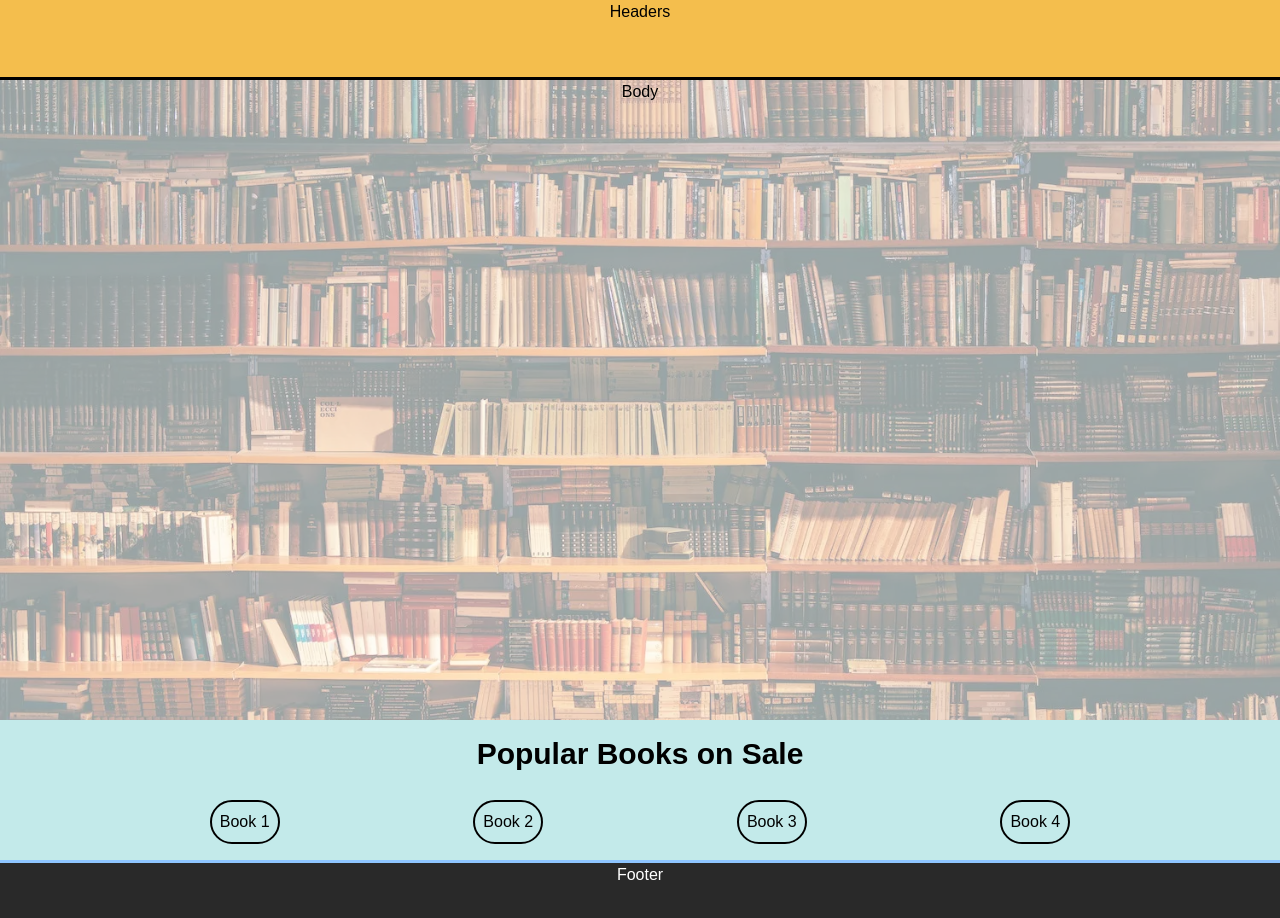
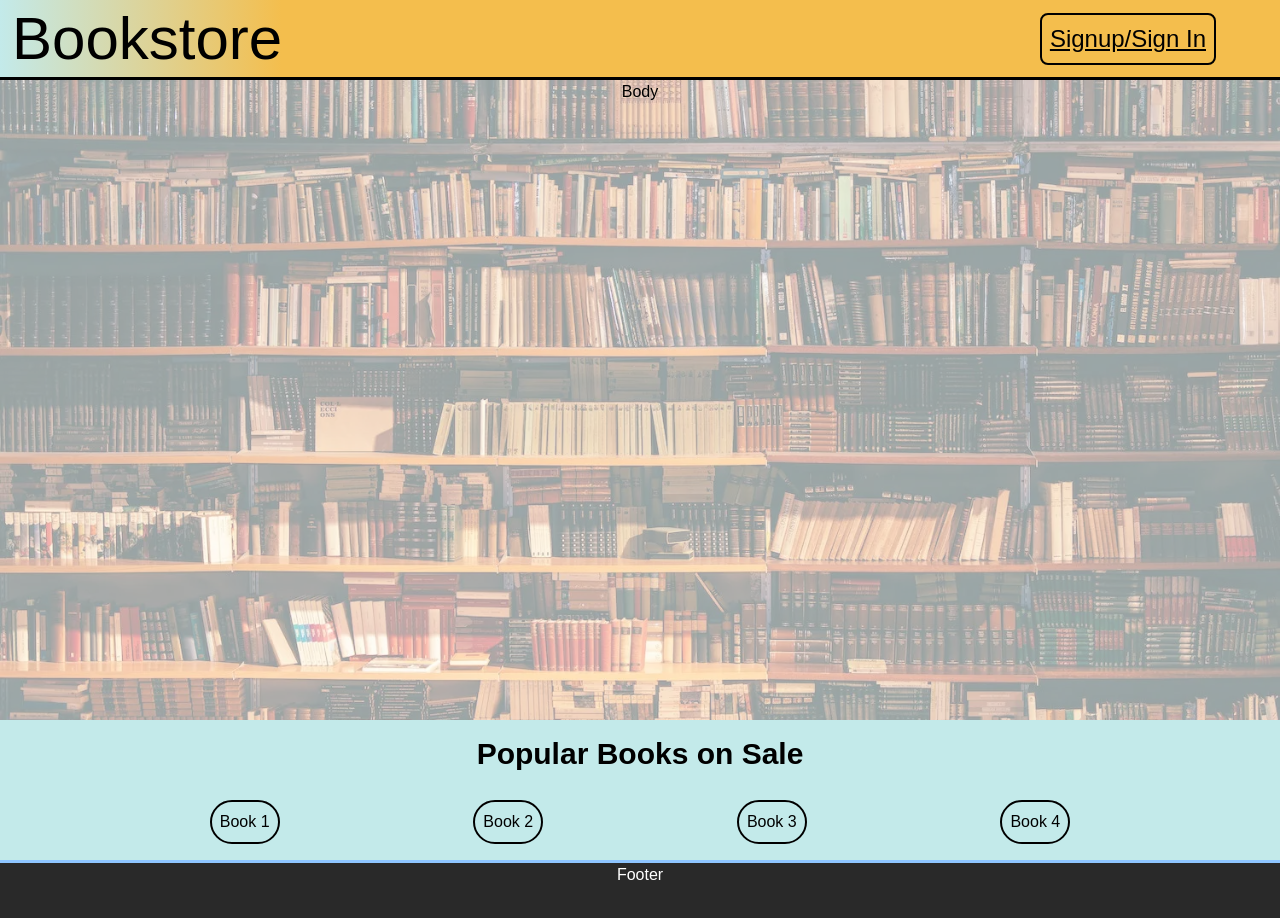
Before and after one commit to Qtipshooter/Bookstore, a Next.js app: page / in a window 1280 px wide. Shown: the top 918 px of the page. Built offline with nearby package versions, Linux system fonts and the light colour scheme.

Commit message:
Updated Header

```diff
--- a/src/components/header.js
+++ b/src/components/header.js
@@ -1,7 +1,15 @@
+import Link from "next/link";
+
 export default async function Header(){
   return(
-    <div className="sticky top-0 h-[10vh] w-full border-b-3 text-center bg-secondary-bg text-secondary-bg-text">
-      Headers
+    <div className="flex justify-between sticky top-0 h-[10vh] w-full border-b-3 bg-secondary-bg">
+      <Link href="/" className="flex block h-full from-primary-bg bg-gradient-to-r pl-3">
+        <div className="m-auto text-6xl">Bookstore</div>
+      </Link>
+      <Link href="/login" className="flex block mr-16">
+        <div className="m-auto text-2xl p-2 border-2 rounded-lg underline">Signup/Sign In</div>
+      </Link>
+
     </div>
   );
 }
```
